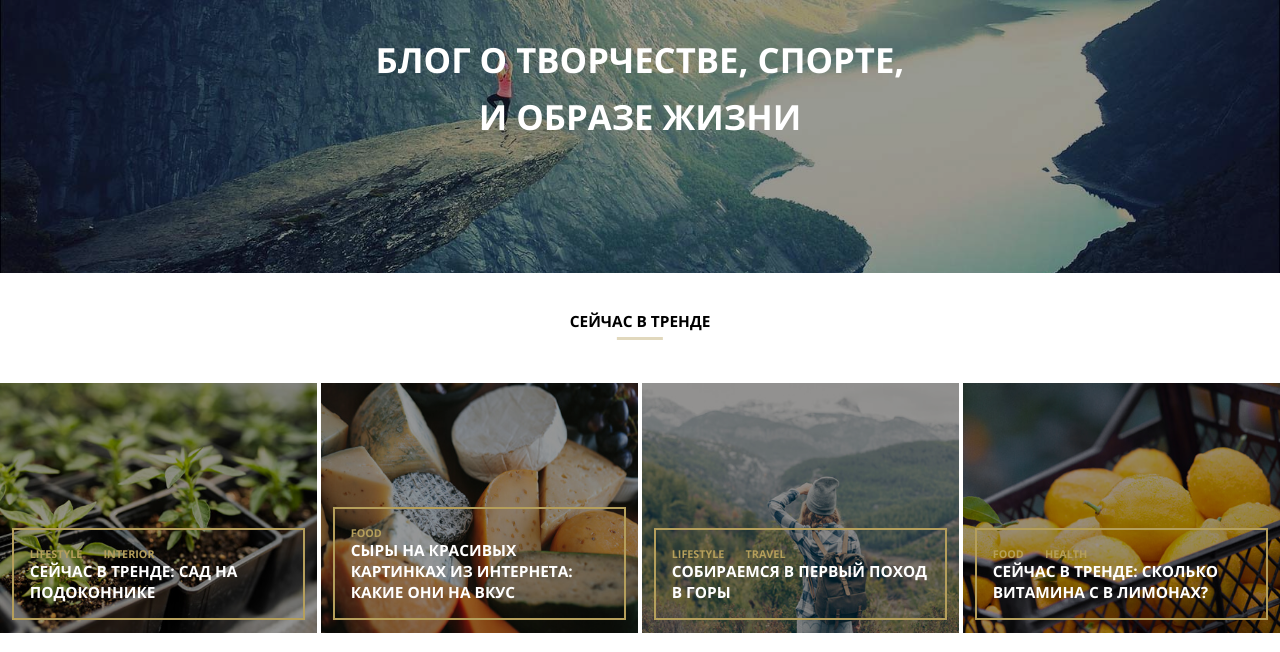
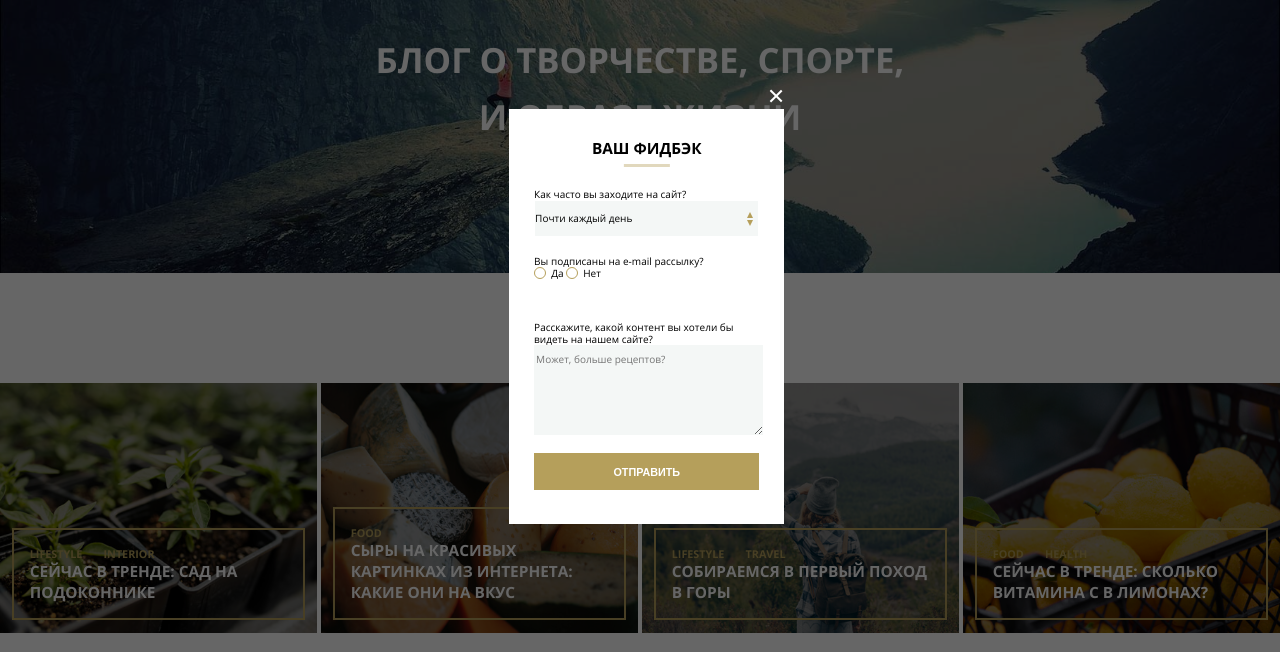
Before and after one commit to Mica78/NetologyHTML, a plain HTML site: page index.html in a window 1280 px wide. Shown: the part 87-739 px from the top of the page. Drawn offline with Linux system fonts and the light colour scheme; files whose address does not match are found by name.

Commit message:
add some adaptation in select menu

```diff
--- a/css/style.css
+++ b/css/style.css
@@ -39,7 +39,7 @@ body {
 }
 
 .popup {
-    display: none;
+    /*display: none;*/
 }
 
 .popup_background {
@@ -114,12 +114,13 @@ body {
 
 .select-label {
     position: relative;
+    appearance: none;
 }
 
 .triangles {
     position: absolute;
     top: 7%;
-    right: 1.5%;
+    right: 3%;
     background-color: #f4f7f6;;
 }
 
@@ -129,7 +130,7 @@ body {
     border-right: 0.37em solid transparent;
     border-left: 0.37em solid transparent;
     border-bottom: 0.6em solid #b59f5b;
-    margin-bottom: 2px;
+    margin-bottom: 0.15em;
 }
 
 .triangle-bottom {
```
